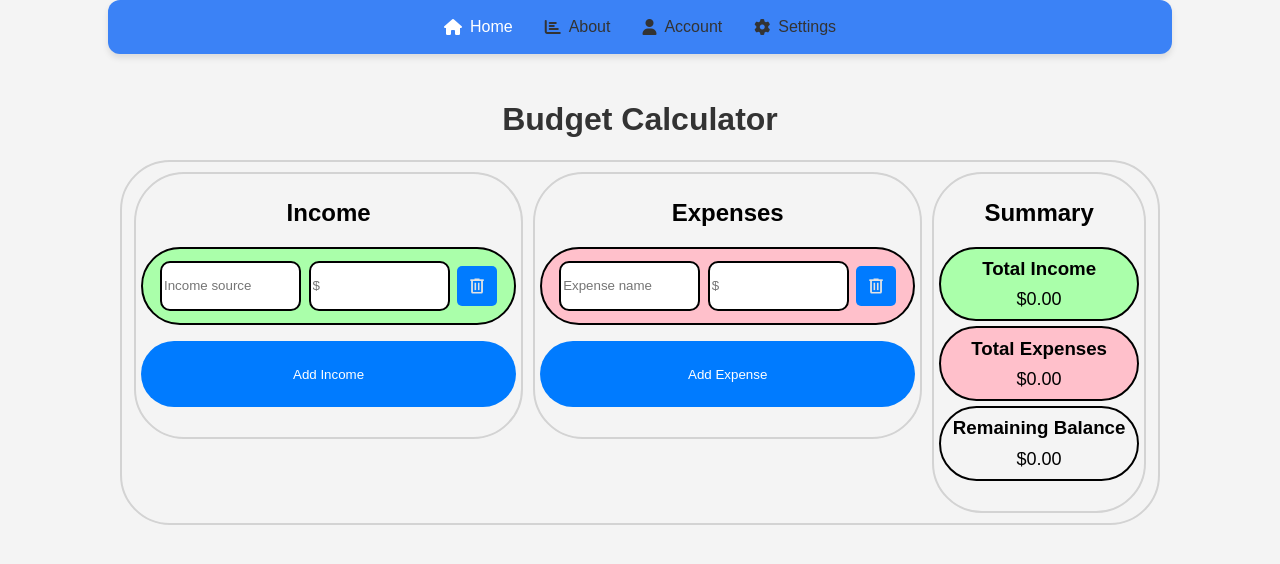
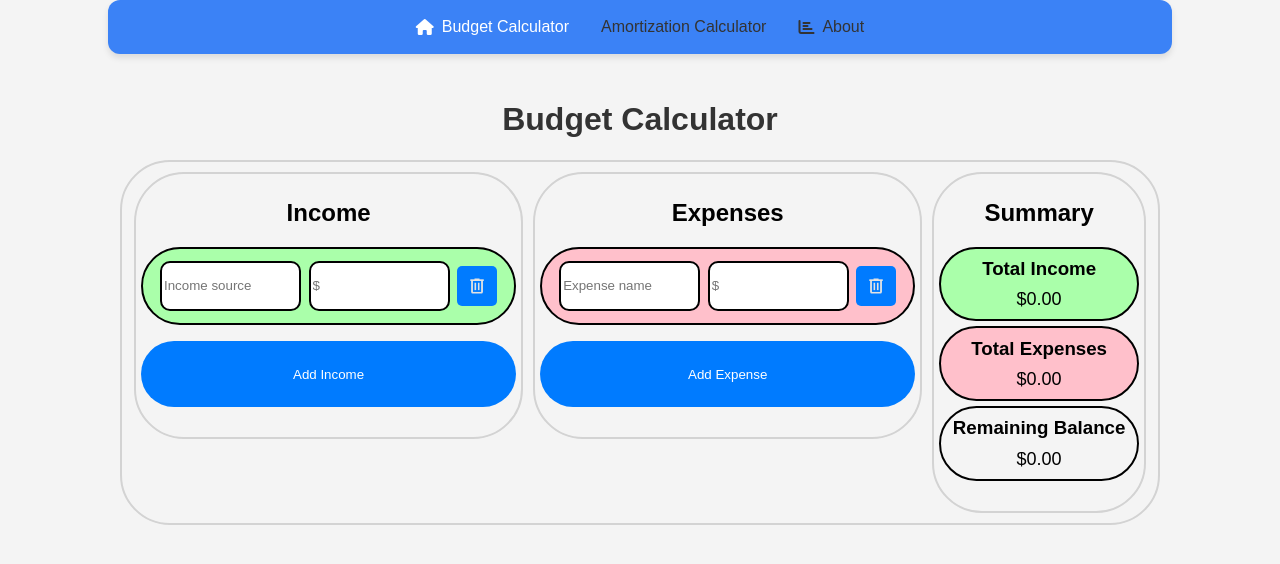
Before and after one commit to jagger-zlotoff/BudgetManager, a plain HTML site: page index.html in a window 1280 px wide. Drawn offline with Linux system fonts and the light colour scheme.

Commit message:
change navbar items

```diff
--- a/index.html
+++ b/index.html
@@ -11,13 +11,12 @@
 
     <!-- NavBar -->
     <nav class="navbar">
-    <ul>
-      <li><a href="index.html" class="active"><i class="fas fa-home"></i> Home</a></li>
-      <li><a href="about.html"><i class="fas fa-chart-bar"></i> About</a></li>
-      <li><a href="#"><i class="fas fa-user"></i> Account</a></li>
-      <li><a href="#"><i class="fas fa-cog"></i> Settings</a></li>
-    </ul>
-  </nav>
+        <ul>
+          <li><a href="index.html" class="active"><i class="fas fa-home"></i>Budget Calculator</a></li>
+          <li><a href="amor.html">Amortization Calculator</a></li>
+          <li><a href="about.html"><i class="fas fa-chart-bar"></i> About</a></li>
+        </ul>
+    </nav>
 
     <!-- Page Title -->
     <h1>Budget Calculator</h1>
```
